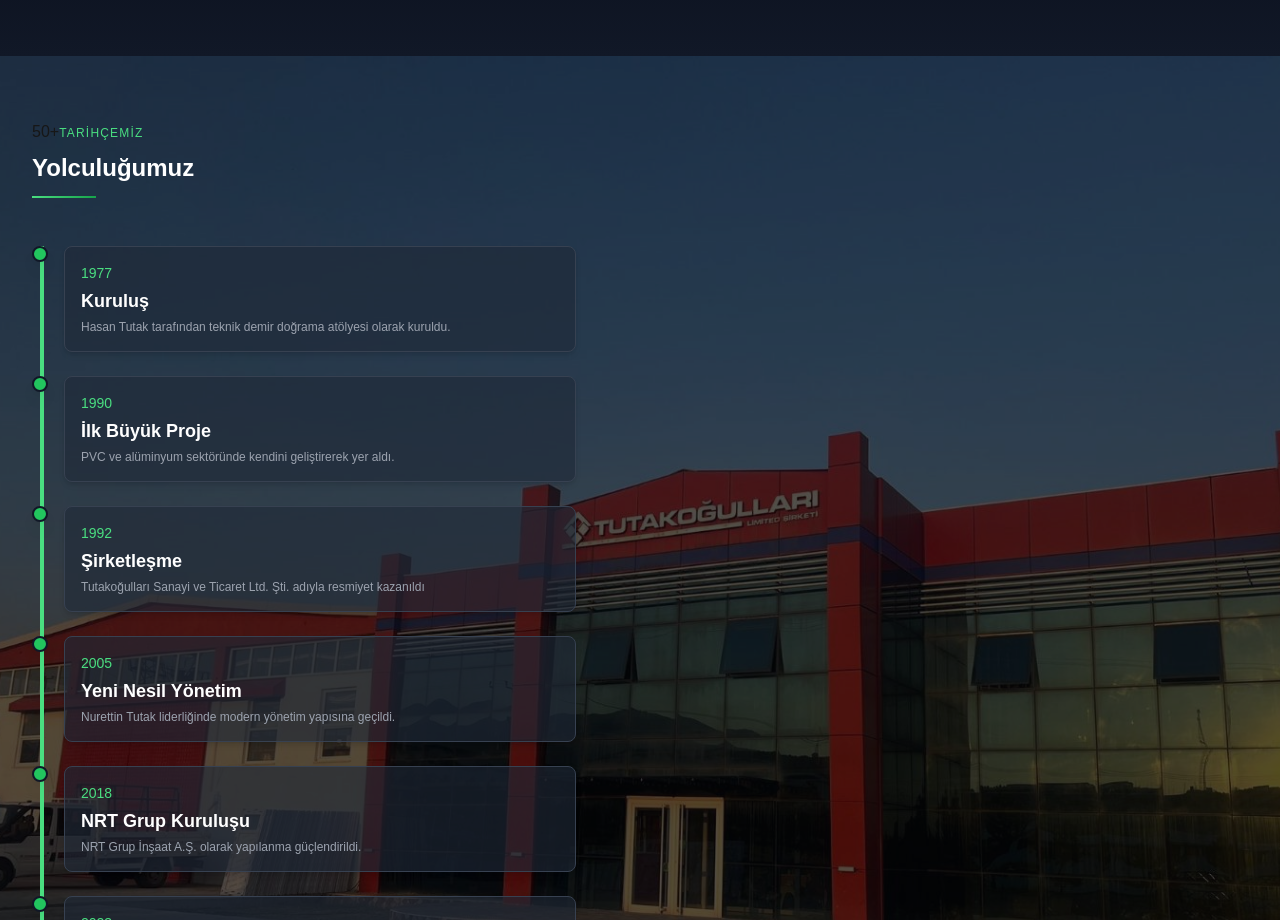
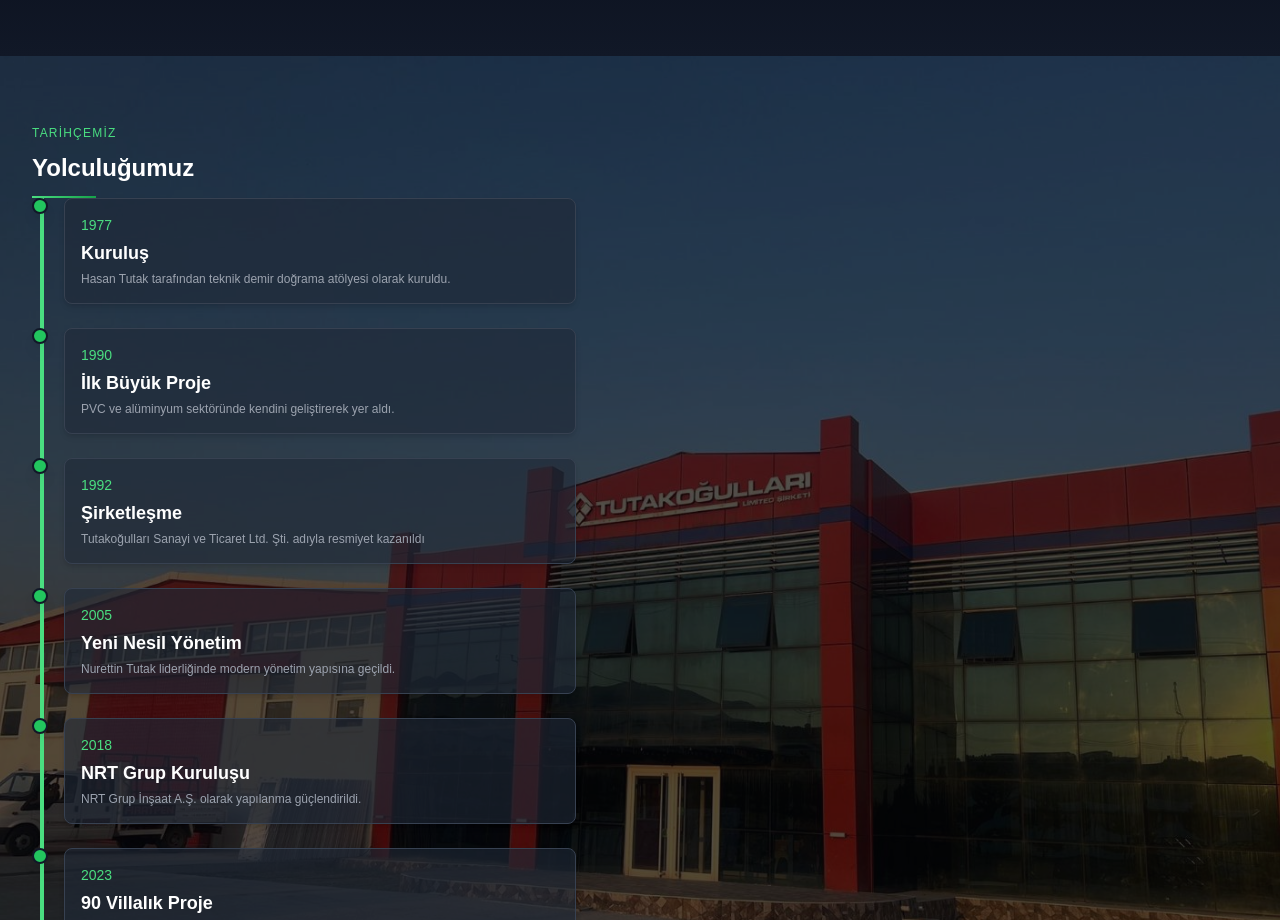
Before and after one commit to ardaaskinn01/nurettin-tutak, a Next.js app: page / in a window 1280 px wide. Shown: the part 2440-3360 px from the top of the page. Built offline with nearby package versions, Linux system fonts and the light colour scheme.

Commit message:
last updates

```diff
--- a/src/app/page.js
+++ b/src/app/page.js
@@ -440,11 +440,9 @@ export default function Home() {
           </div>
 
           <div className="w-full pl-8 relative z-10">
-            <div className="text-left mb-12"><CountUp end={50} duration={3} suffix="+" start={0} />
               <span className="text-xs font-medium text-green-400 tracking-widest">TARİHÇEMİZ</span>
               <h2 className="mt-2 text-2xl font-semibold text-white">Yolculuğumuz</h2>
               <div className="mt-3 h-0.5 w-16 bg-gradient-to-r from-green-400 to-green-600"></div>
-            </div>
 
             <div className="relative">
               {/* Dikey Çizgi */}
```
